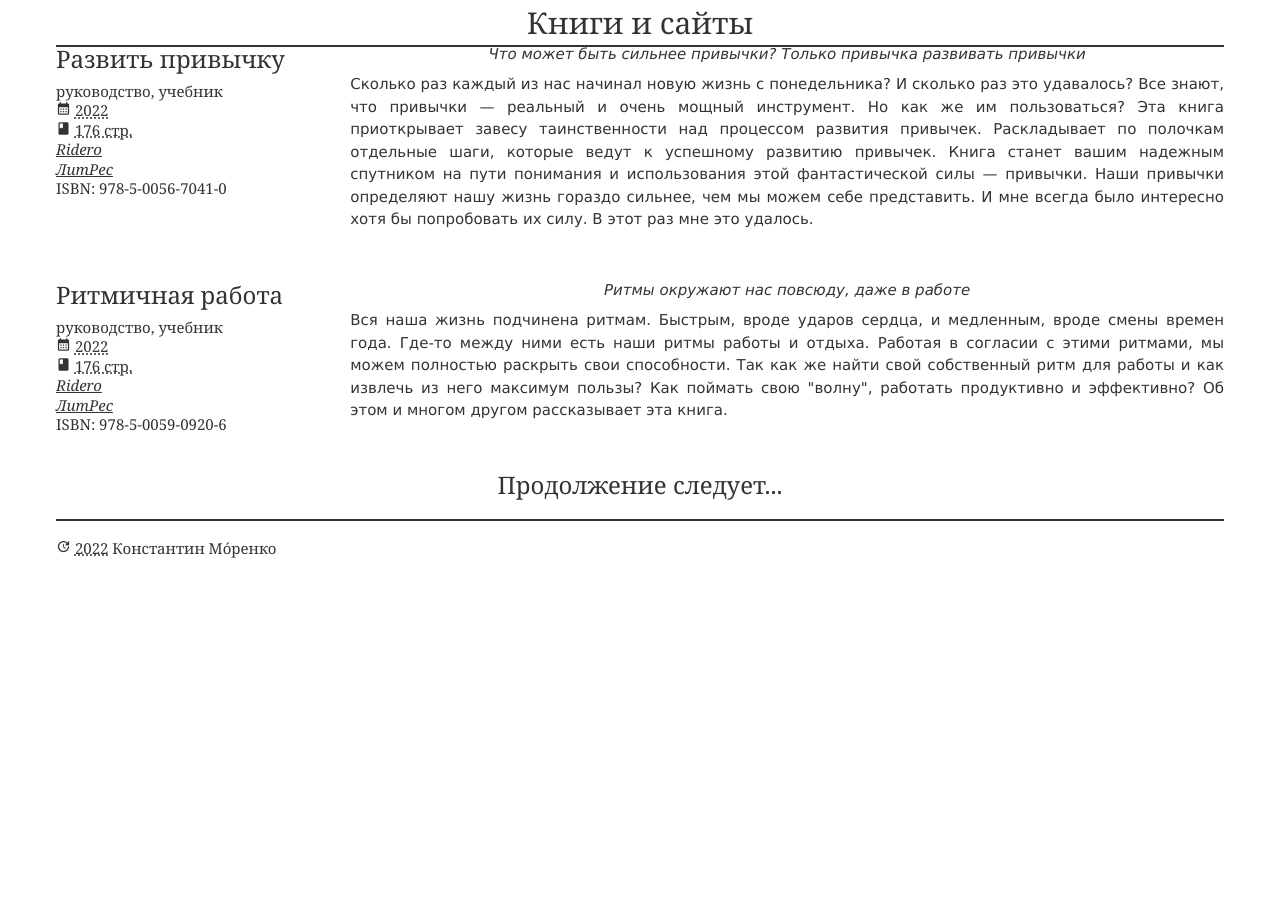
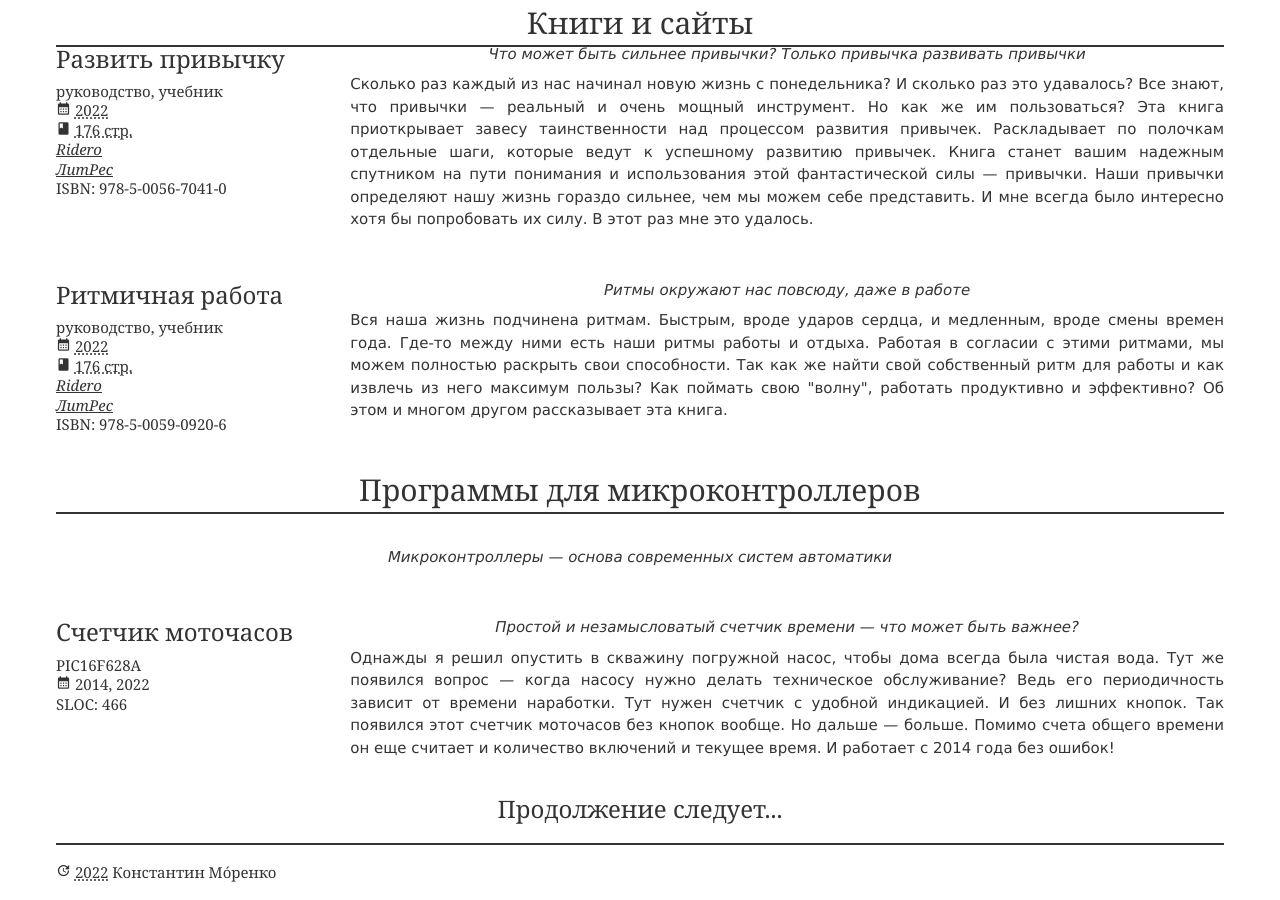
Before and after one commit to konstantin-morenko/jresume, a Jekyll site: the page built from index.md, in a window 1280 px wide and 900 px high, scrolled down 6095 px. Built offline with Jekyll 4.4.1, drawn with Linux system fonts in a browser that asks for light colours; before the commit the page ends 6670 px from its top, so only the background shows below that.

Commit message:
Microchip

```diff
--- /dev/null
+++ b/_data/microchip.yml
@@ -0,0 +1,22 @@
+
+header: Программы для микроконтроллеров
+description: Микроконтроллеры — основа современных систем автоматики
+
+cards:
+
+- name: Счетчик моточасов
+  platform: PIC16F628A
+  years: 2014, 2022
+  SLOC: 466
+
+  quote: Простой и незамысловатый счетчик времени — что может быть важнее?
+  description: |
+
+    Однажды я решил опустить в скважину погружной насос, чтобы дома
+    всегда была чистая вода.  Тут же появился вопрос — когда насосу
+    нужно делать техническое обслуживание?  Ведь его периодичность
+    зависит от времени наработки.  Тут нужен счетчик с удобной
+    индикацией.  И без лишних кнопок.  Так появился этот счетчик
+    моточасов без кнопок вообще.  Но дальше — больше.  Помимо счета
+    общего времени он еще считает и количество включений и текущее
+    время.  И работает с 2014 года без ошибок!
--- /dev/null
+++ b/_includes/microchip.html
@@ -0,0 +1,37 @@
+{% assign microchip = site.data.microchip %}
+
+
+<div class="section" id="microchip">
+  <div class="header">{{ microchip.header }}</div>
+
+  <div class="quote">{{ microchip.description }}</div>
+
+  {% for mc in microchip.cards %}
+  <div class="card">
+
+    <div class="leftside">
+      <div class="name">
+	{{ mc.name }}
+      </div>
+      <div class="platform" title="Платформа">{{ mc.platform }}</div>
+      <div class="years" title="Периоды разработки">
+	<span class="material-icons">calendar_month</span>
+	{{ mc.years }}
+      </div>
+      <div class="sloc" title="Source Lines of Code / Количество строк кода">
+	SLOC: {{ mc.SLOC }}
+      </div>
+      {% if mc.link %}
+      <div class="link"><a href="{{ mc.link.url }}">{{ mc.link.name }}</a></div>
+      {% endif %}
+    </div>
+
+    <div class="rightside">
+      <div class="quote">{{ mc.quote }}</div>
+      <div class="text">{{ mc.description }}</div>
+    </div>
+
+  </div>
+  {% endfor %}
+
+</div>
--- a/index.md
+++ b/index.md
@@ -16,6 +16,8 @@ layout: default
 
 {% include books.html %}
 
+{% include microchip.html %}
+
 <div style="font-family: Georgia, serif; font-size: 24px; text-align: center">
 Продолжение следует...
 </div>
```
